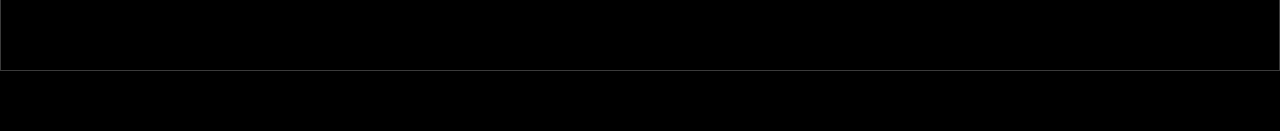
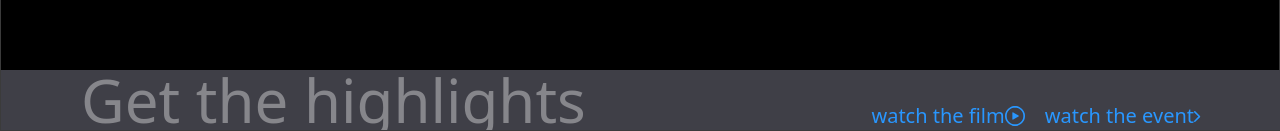
Before and after one commit to mdshaharulsiyam/Iphone, a React (Vite) app: page / in a window 1280 px wide. Shown: the part 723-854 px from the top of the page. Before the commit the page ends 800 px from the top, so only its background shows below. Built offline with nearby package versions, Linux system fonts and the light colour scheme.

Commit message:
highlights

```diff
--- a/src/App.jsx
+++ b/src/App.jsx
@@ -1,5 +1,6 @@
 import './App.css'
 import Hero from './components/Hero'
+import HighLights from './components/HighLights'
 import Navbar from './components/Navbar'
 
 function App() {
@@ -8,6 +9,7 @@
     <main className='bg-black'>
       <Navbar />
       <Hero />
+      <HighLights />
     </main>
   )
 }
--- a/src/components/Hero.jsx
+++ b/src/components/Hero.jsx
@@ -21,7 +21,7 @@
     })
     gsap.to('#cta', {
       opacity: 1,
-      duration: 3,
+      duration: 1,
       delay: 2,
       y: -50
     })
--- /dev/null
+++ b/src/components/HighLights.jsx
@@ -0,0 +1,31 @@
+import { useGSAP } from '@gsap/react'
+import gsap from 'gsap'
+import { rightImg, watchImg } from '../utils'
+
+const HighLights = () => {
+  useGSAP(() => {
+    gsap.to('#title', { opacity: 1, y: 0 })
+    gsap.to('.link', { opacity: 1, y: 0, duration: 1, stagger: 0.25 })
+  }, [])
+  return (
+    <section id='highlights' className='w-screen overflow-hidden h-full common-padding bg-zinc-700'>
+      <div className='screen-max-width'>
+        <div className='mb-12 w-full md:flex items-end justify-between'>
+          <h1 id='title' className='section-heading'>Get the highlights</h1>
+          <div className='flex items-center flex-wrap gap-5'>
+            <p className='link'>
+              watch the film
+              <img src={watchImg} alt="watchImg" className='ml-2' />
+            </p>
+            <p className='link'>
+              watch the event
+              <img src={rightImg} alt="rightImg" className='ml-2' />
+            </p>
+          </div>
+        </div>
+      </div>
+    </section>
+  )
+}
+
+export default HighLights
```
